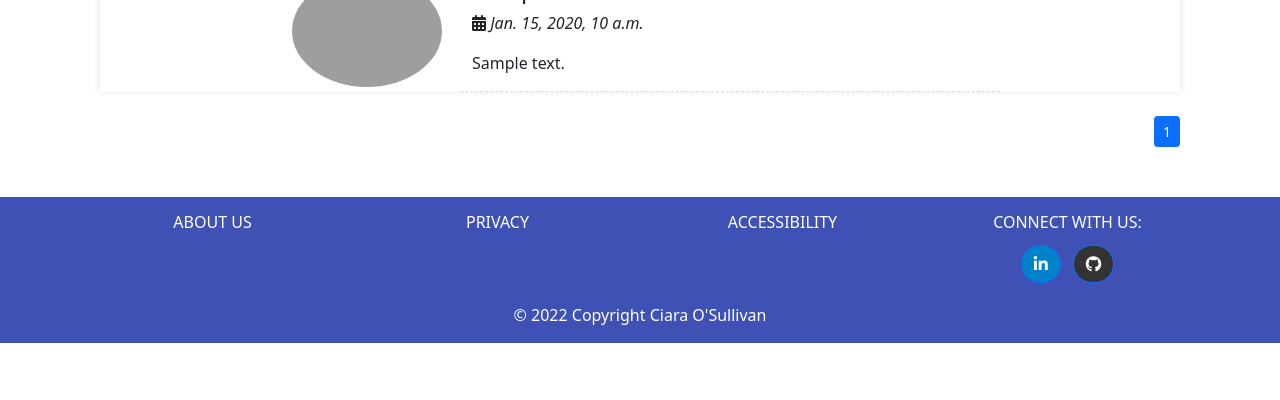
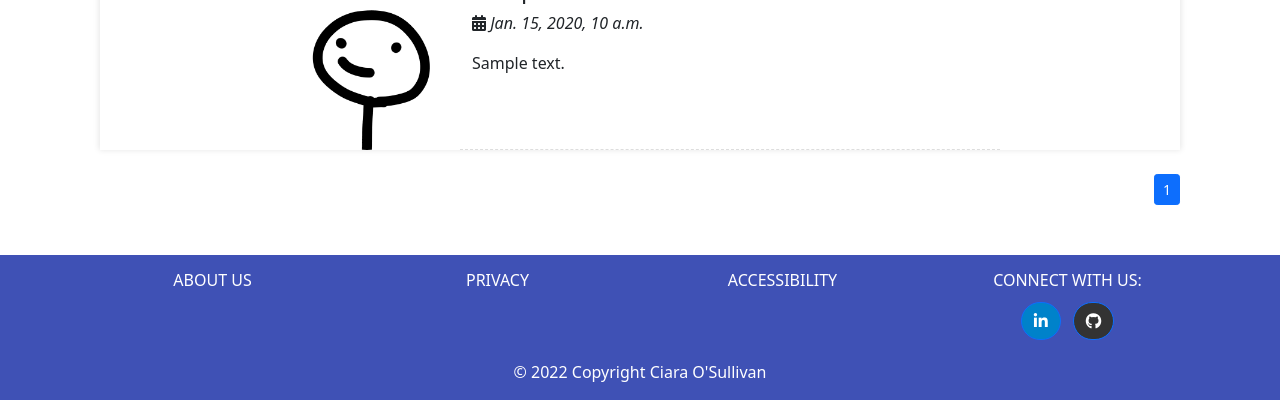
Before and after one commit to ciaraosull/project-4-django, a Django app: a page that uses blog/templates/blog/post_detail.html in a window 1280 px wide. Shown: the part 967-1367 px from the top of the page. Before the commit the page ends 1310 px from the top, so only its background shows below. Run offline with Django 3.2, Linux system fonts and the light colour scheme; a user stored in the database is signed in; tables that the repository leaves empty hold one stand-in row (values such as "Sample post"); some libraries are stand-ins or nearby versions; grey boxes are pictures that could not be loaded.

Commit message:
Add author of comment profile pic beside comment

```diff
--- a/blog/templates/blog/post_detail.html
+++ b/blog/templates/blog/post_detail.html
@@ -83,7 +83,9 @@
     <div class="row pt-3">
         <div class="col-md-2"></div>
         <div class="pt-3 col-md-2 text-md-start text-sm-center">
-            <img class="rounded-circle" src="#" width="150" alt="Profile Image">
+            <img class="rounded-circle" src="{{ comment.name.profile.profile_image.url }}" alt="Profile Image">
+            <img class="rounded-circle" src="../../../static/images/profile/profile_default_ image.webp" width="150"
+                alt="Default Profile Image">
         </div>
         <div class="comments-list pt-3 col-md-6 text-md-start text-sm-center">
             <h4 class="mt-0">{{  comment.name  }}</h2>
```
